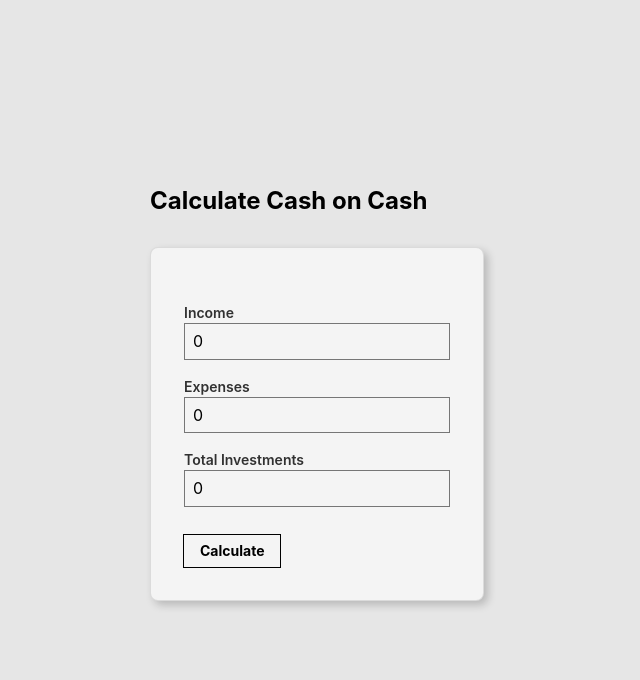
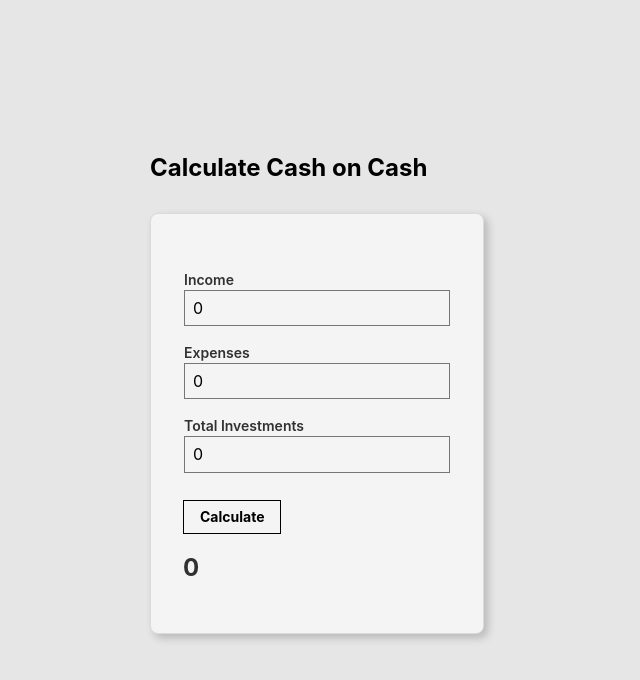
Before and after one commit to alopez96/real-estate-app, a React (Create React App) app: page / in a window 1280 px wide. Shown: the top 680 px of the page, without its empty margins (323-963 px from the left). Built offline with nearby package versions, Linux system fonts and the light colour scheme.

Commit message:
show cash on cash to user

```diff
--- a/src/components/form/Form.js
+++ b/src/components/form/Form.js
@@ -32,6 +32,8 @@ function Form() {
     var annualCashflow = getCashflow() * 12;
     var totalInvestment = investments;
     cashOnCashReturn = (annualCashflow / totalInvestment) * 100;
+
+    setCashOnCash(cashOnCashReturn)
   }
 
   return (
@@ -63,6 +65,8 @@ function Form() {
               cta='Calculate'
               action={getCashOnCash}
             />
+
+            <h2>{cashOnCash}</h2>
           </div>
         </main>
       </article>
```
